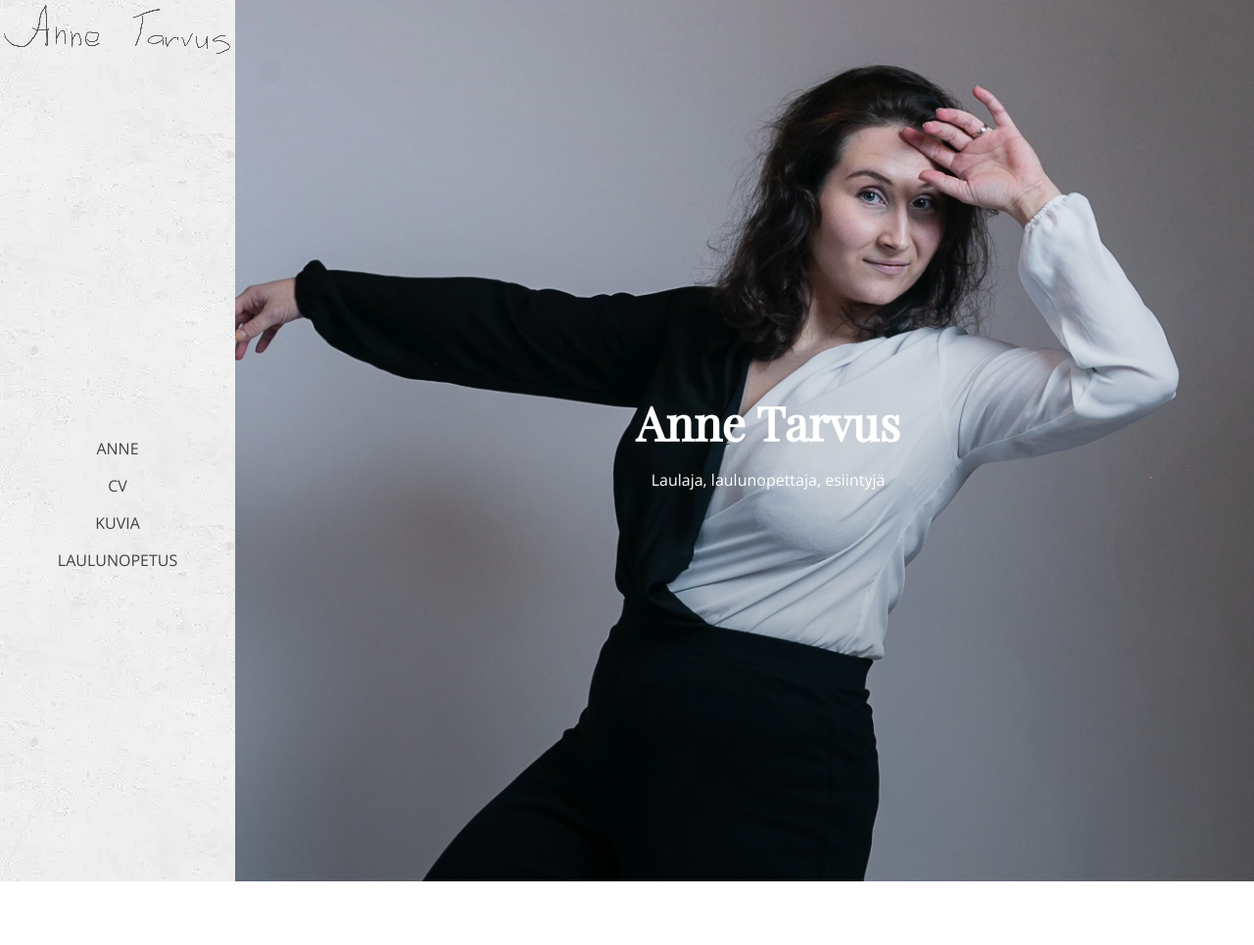
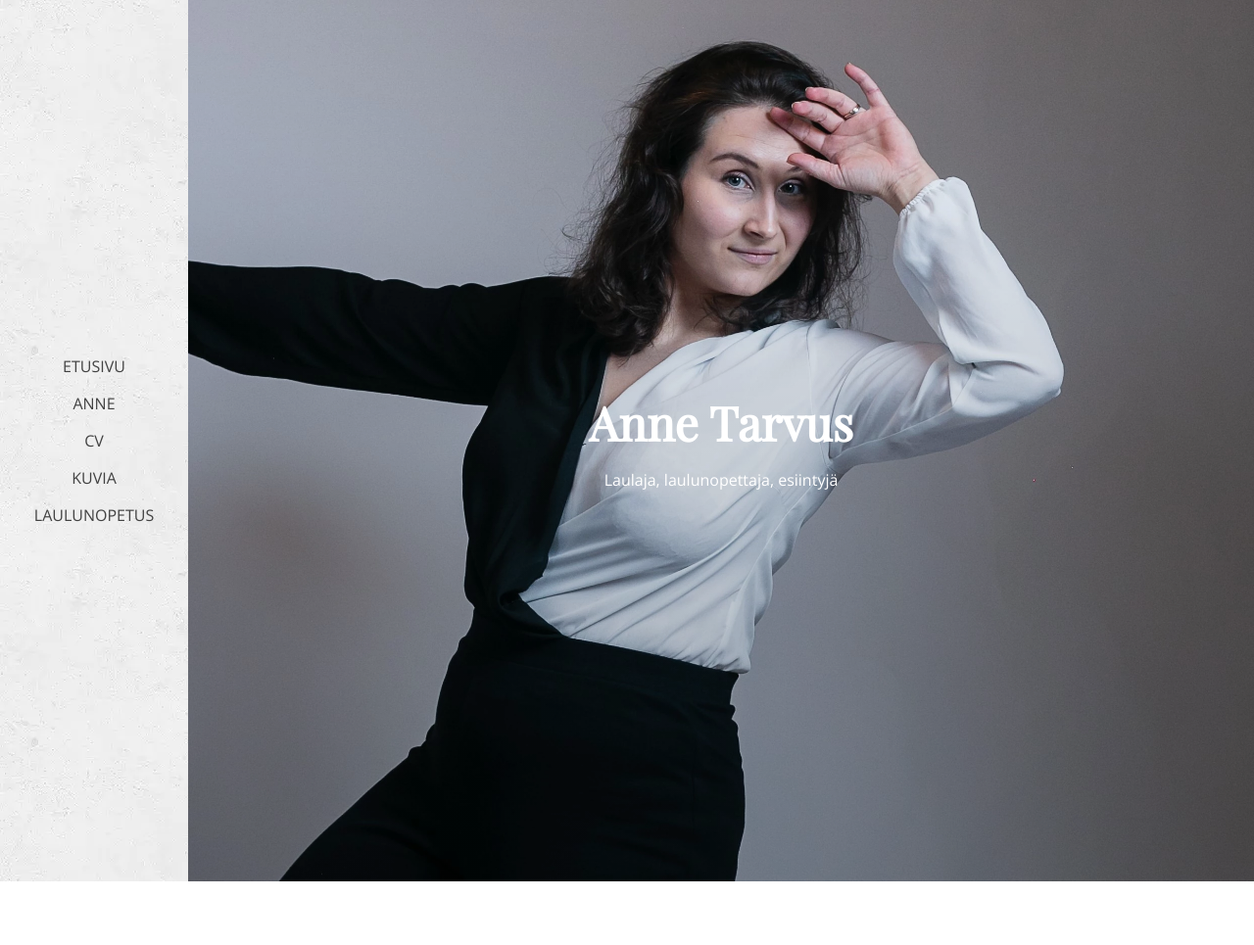
Before and after one commit to AnneTarvus/annetarvus.github.io, a Jekyll site: the page built from home.md, in a window 1280 px wide. Shown: the whole page at 98% size. Built offline with Jekyll 4.4.1, drawn with Linux system fonts in a browser that asks for light colours; after the commit the page ends 900 px from its top, so only the background shows below that.

Commit message:
Remove logo, use normal link instead

```diff
--- a/_data/navigation.yml
+++ b/_data/navigation.yml
@@ -1,4 +1,6 @@
 pages:
+- title: Etusivu
+  url: /
 
 - title: Anne
   url: anne
--- a/_layouts/default.html
+++ b/_layouts/default.html
@@ -15,9 +15,6 @@
   <body>
     <div class="wrapper">
       <aside>
-        <a id="home" href="{{ site.url }}">
-          <img id="logo" src="assets/img/logo.webp"/>
-        </a>
         <!-- Navigation links -->
         <div id="links">
           {% for item in site.data.navigation.pages %}
--- a/_sass/main.scss
+++ b/_sass/main.scss
@@ -37,11 +37,6 @@ aside {
 .showreel {
   width: 576px;
   height: 324px;
-}
-
-#logo {
-  width: 240px;
-  height: 60px;
 }
 
 .hero-image {
@@ -195,8 +190,4 @@ h3 {
     margin: 3px 0;
     transition: 0.4s;
   }
-
-  #logo {
-    width: 100px;
-  }
 }
```
